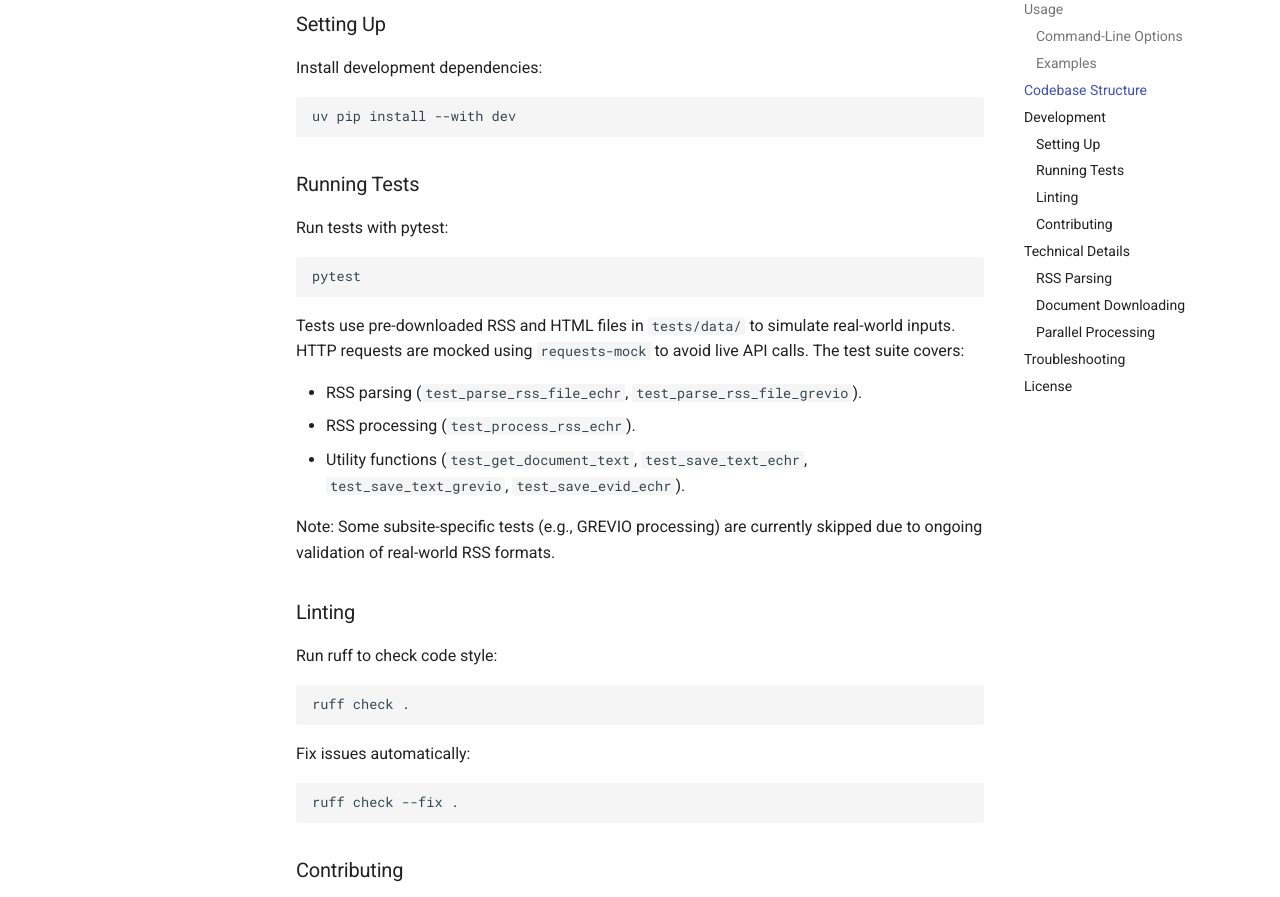
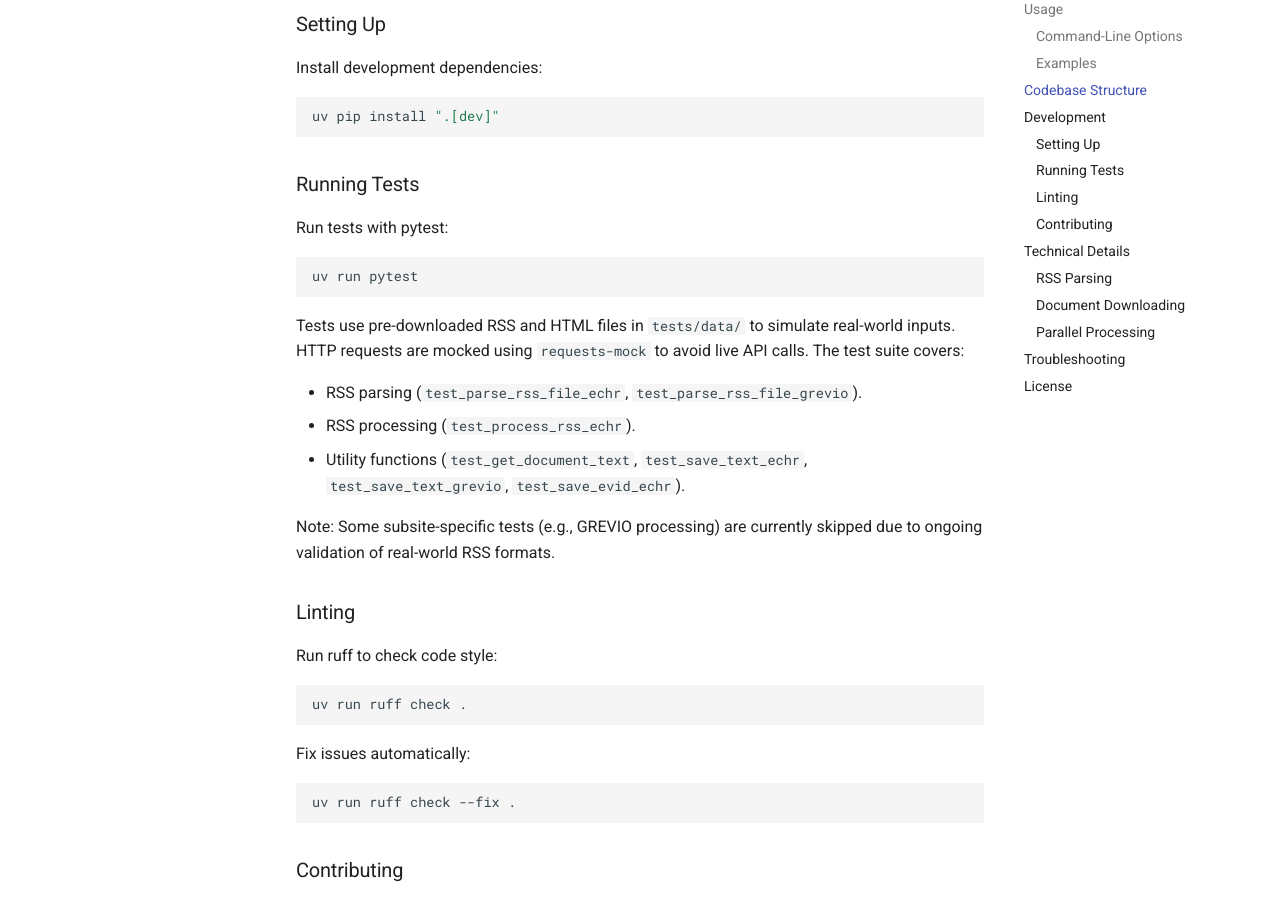
Before and after one commit to evidlabel/hudoc, an MkDocs documentation site: the page built from docs/index.md, in a window 1280 px wide and 1400 px high, scrolled down 2076 px. Shown: the part 153-1050 px from the top of the window. Built offline with MkDocs 1.6.1 and Material for MkDocs 9.7.7, drawn with Linux system fonts in a browser that asks for light colours; some of the changed text lies outside the part shown.

Commit message:
update docs

````diff
--- a/docs/index.md
+++ b/docs/index.md
@@ -64,14 +64,14 @@ The `hudoc` codebase is organized for modularity and maintainability:
 
 Install development dependencies:
 ```bash
-uv pip install --with dev
+uv pip install ".[dev]"
 ```
 
 ### Running Tests
 
 Run tests with pytest:
 ```bash
-pytest
+uv run pytest
 ```
 
 Tests use pre-downloaded RSS and HTML files in `tests/data/` to simulate real-world inputs. HTTP requests are mocked using `requests-mock` to avoid live API calls. The test suite covers:
@@ -86,12 +86,12 @@ Note: Some subsite-specific tests (e.g., GREVIO processing) are currently skippe
 
 Run ruff to check code style:
 ```bash
-ruff check .
+uv run ruff check .
 ```
 
 Fix issues automatically:
 ```bash
-ruff check --fix .
+uv run ruff check --fix .
 ```
 
 ### Contributing
@@ -118,4 +118,4 @@ See the [README](../README.md#troubleshooting) for common issues and solutions.
 
 ## License
 
-MIT License. See [LICENSE](../LICENSE) for details.
+MIT License. See [LICENSE](../LICENSE) for details
````
Also changed, not shown: README.md (+8 -6 lines).
